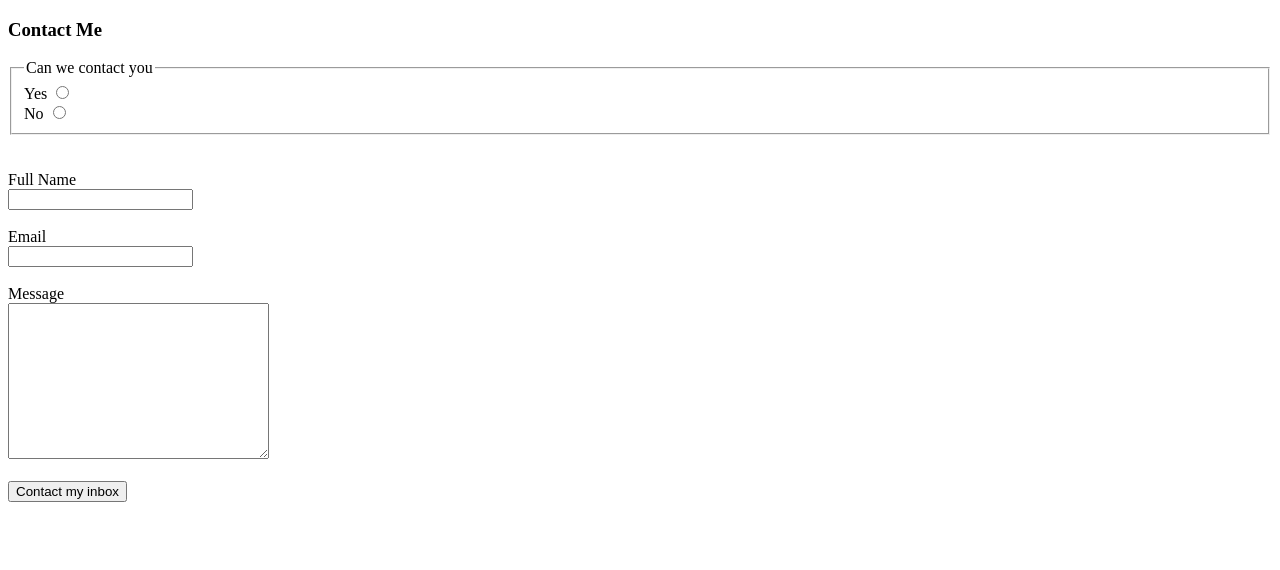
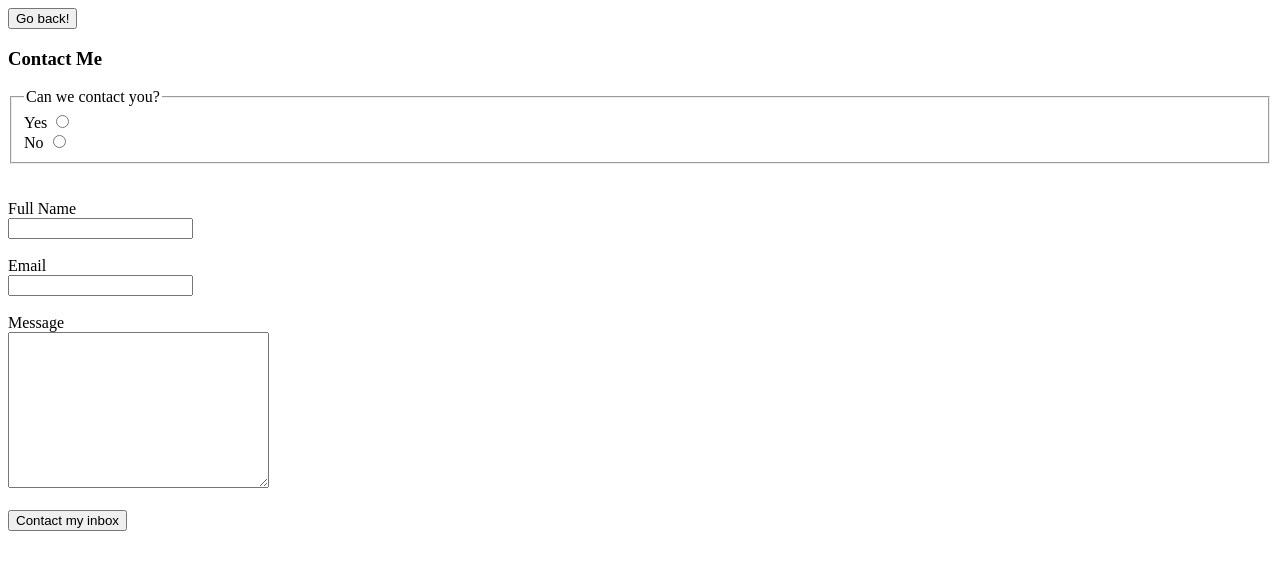
Before and after one commit to skaauwai/di-cv, a plain HTML site: page contact.html in a window 1280 px wide. Drawn offline with Linux system fonts and the light colour scheme.

Commit message:
hobbies.html

```diff
--- a/contact.html
+++ b/contact.html
@@ -7,10 +7,13 @@
     <title>Contact | Sandy Kaauwai</title>
   </head>
   <body>
+    <form>
+      <input type="button" value="Go back!" onclick="history.back()" />
+    </form>
     <h3>Contact Me</h3>
     <form action="mailto:skaauwai@kauai.gov">
       <fieldset>
-        <legend>Can we contact you</legend>
+        <legend>Can we contact you?</legend>
         <label>
           Yes
           <input type="radio" value="yes" name="contact-me" />
```
Also changed, not shown: hobbies.html (+4 -0 lines).
